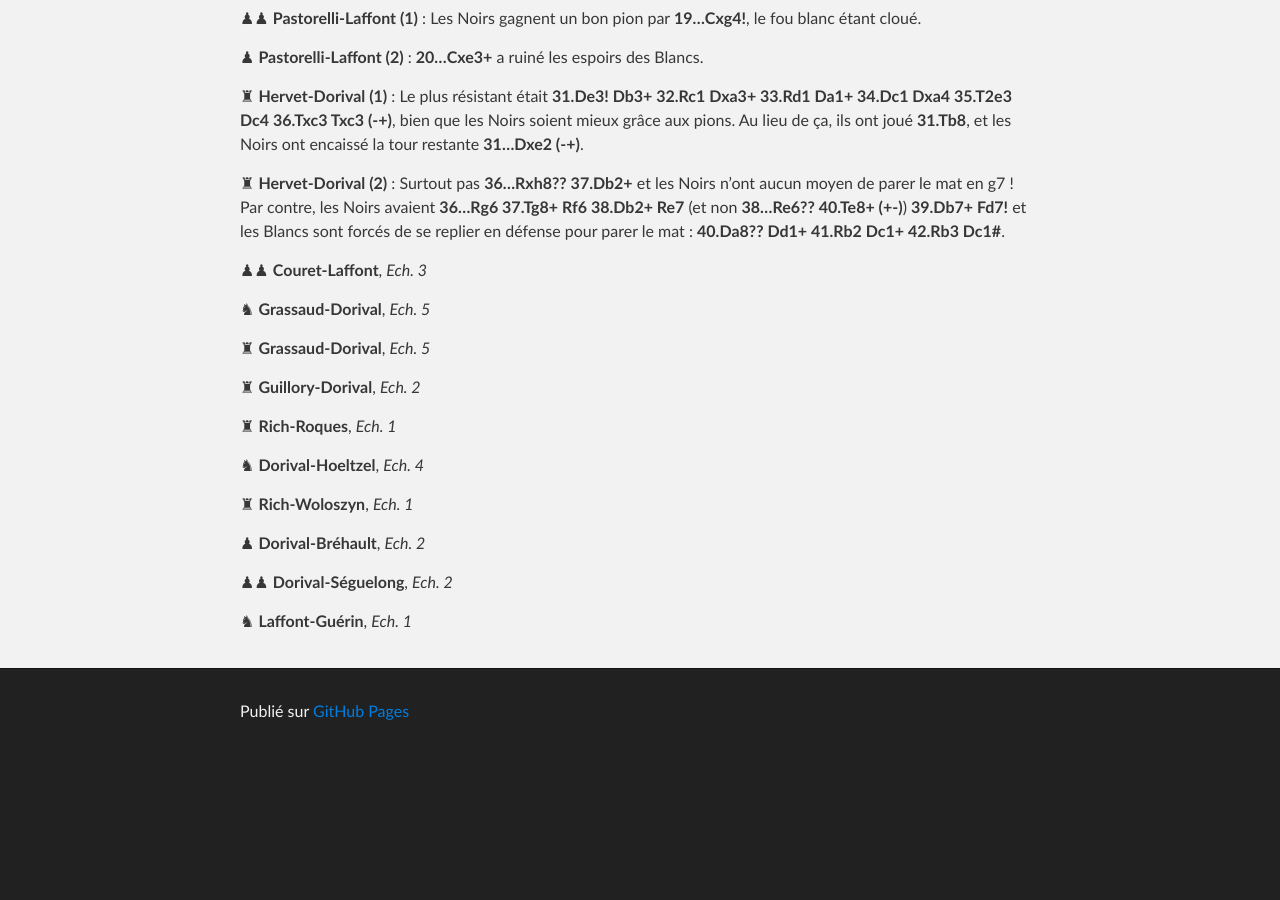
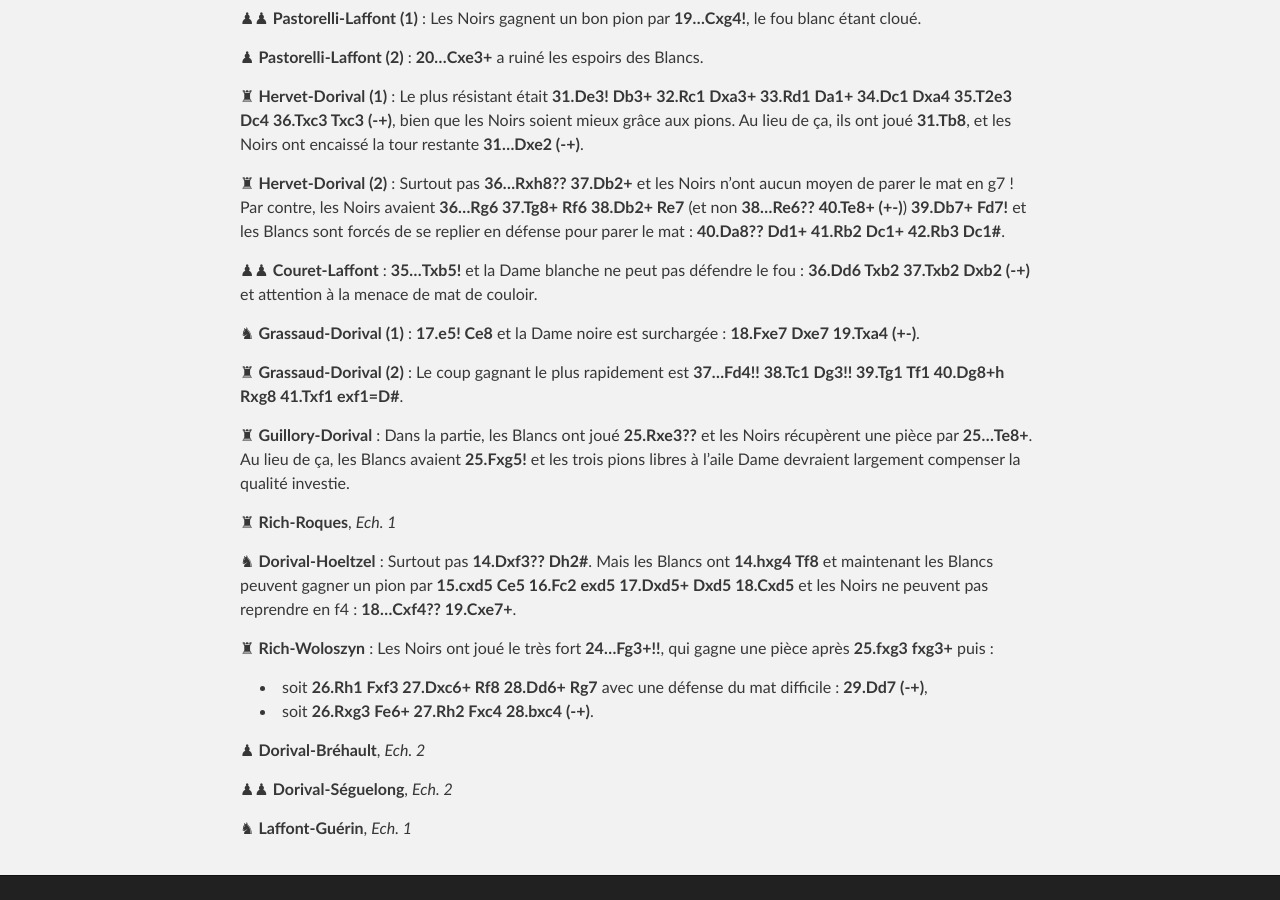
Before and after one commit to echiquier-villeneuve-tolosane/echiquier-villeneuve-tolosane.github.io, a Jekyll site: the page built from exercices.md, in a window 1280 px wide and 900 px high, scrolled down 16047 px. Built offline with Jekyll 4.4.1, drawn with Linux system fonts in a browser that asks for light colours; nearby versions of some CDN libraries; before the commit the page ends 16805 px from its top, so only the background shows below that.

Commit message:
Updated exercices.md

```diff
--- a/exercices.md
+++ b/exercices.md
@@ -282,19 +282,27 @@ Le plus résistant était **31.De3! Db3+ 32.Rc1 Dxa3+ 33.Rd1 Da1+ 34.Dc1 Dxa4 35
 &#9820; **Hervet-Dorival (2)** :
 Surtout pas **36...Rxh8?? 37.Db2+** et les Noirs n'ont aucun moyen de parer le mat en g7 ! Par contre, les Noirs avaient **36...Rg6 37.Tg8+ Rf6 38.Db2+ Re7** (et non **38...Re6?? 40.Te8+ (+-)**) **39.Db7+ Fd7!** et les Blancs sont forcés de se replier en défense pour parer le mat : **40.Da8?? Dd1+ 41.Rb2 Dc1+ 42.Rb3 Dc1#**.
 
-&#9823;&#9823;  **Couret-Laffont**, _Ech. 3_
+&#9823;&#9823;  **Couret-Laffont** :
+**35...Txb5!** et la Dame blanche ne peut pas défendre le fou : **36.Dd6 Txb2 37.Txb2 Dxb2 (-+)** et attention à la menace de mat de couloir.
 
-&#9822;   **Grassaud-Dorival**, _Ech. 5_
+&#9822; **Grassaud-Dorival (1)** :
+**17.e5! Ce8** et la Dame noire est surchargée : **18.Fxe7 Dxe7 19.Txa4 (+-)**.
 
-&#9820;   **Grassaud-Dorival**, _Ech. 5_
+&#9820; **Grassaud-Dorival (2)** :
+Le coup gagnant le plus rapidement est **37...Fd4!! 38.Tc1 Dg3!! 39.Tg1 Tf1 40.Dg8+h Rxg8 41.Txf1 exf1=D#**.
 
-&#9820;  **Guillory-Dorival**, _Ech. 2_
+&#9820; **Guillory-Dorival** :
+Dans la partie, les Blancs ont joué **25.Rxe3??** et les Noirs récupèrent une pièce par **25...Te8+**. Au lieu de ça, les Blancs avaient **25.Fxg5!** et les trois pions libres à l'aile Dame devraient largement compenser la qualité investie.
 
 &#9820;  **Rich-Roques**, _Ech. 1_
 
-&#9822;  **Dorival-Hoeltzel**, _Ech. 4_
+&#9822;  **Dorival-Hoeltzel** :
+Surtout pas **14.Dxf3?? Dh2#**. Mais les Blancs ont **14.hxg4 Tf8** et maintenant les Blancs peuvent gagner un pion par **15.cxd5 Ce5 16.Fc2 exd5 17.Dxd5+ Dxd5 18.Cxd5** et les Noirs ne peuvent pas reprendre en f4 : **18...Cxf4?? 19.Cxe7+**.
 
-&#9820;  **Rich-Woloszyn**, _Ech. 1_
+&#9820;  **Rich-Woloszyn** :
+Les Noirs ont joué le très fort **24...Fg3+!!**, qui gagne une pièce après **25.fxg3 fxg3+** puis :
+- soit **26.Rh1 Fxf3 27.Dxc6+ Rf8 28.Dd6+ Rg7** avec une défense du mat difficile : **29.Dd7 (-+)**,
+- soit **26.Rxg3 Fe6+ 27.Rh2 Fxc4 28.bxc4 (-+)**.
 
 &#9823;  **Dorival-Bréhault**, _Ech. 2_
 
```
